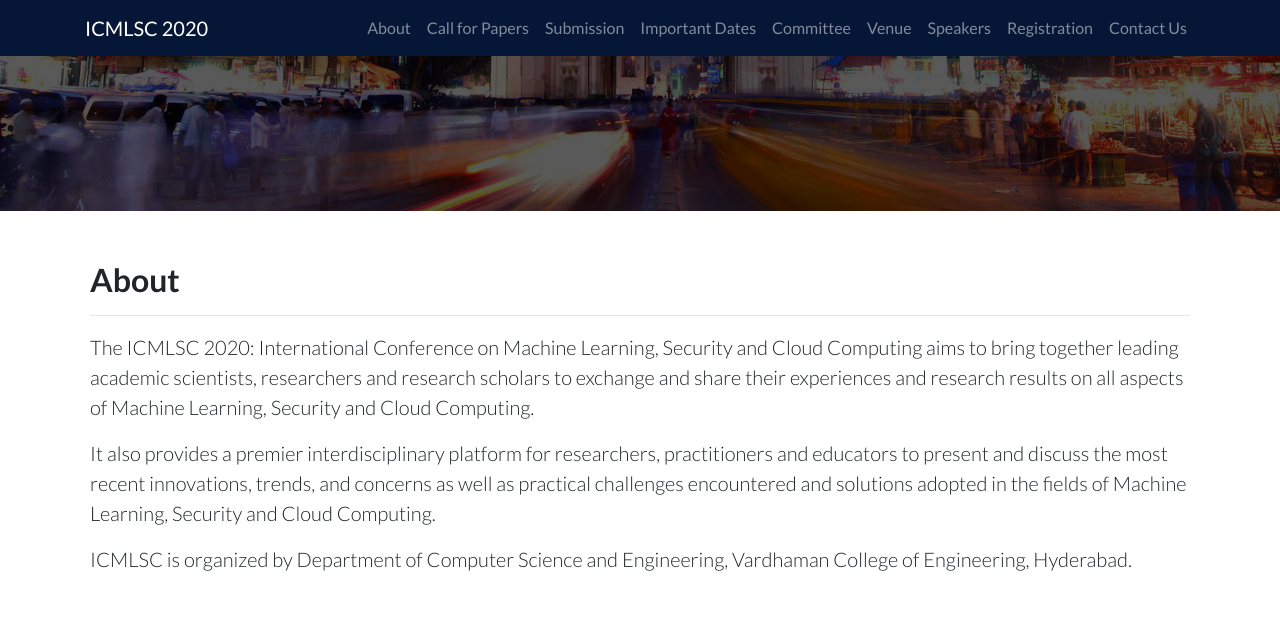
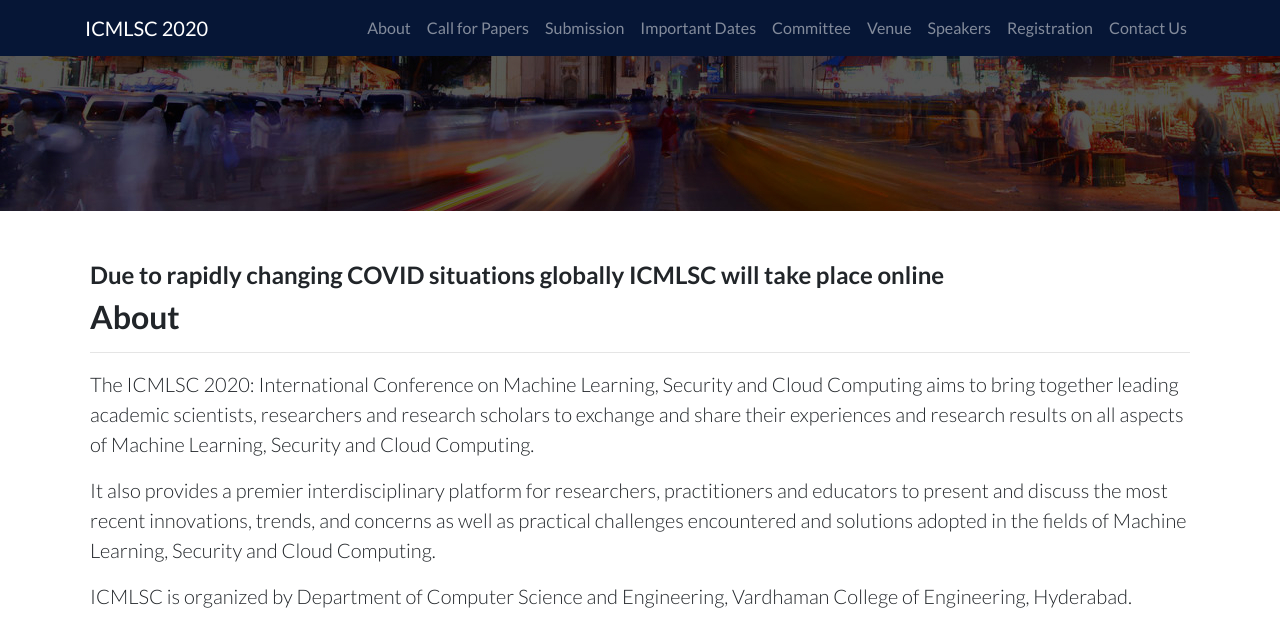
Before and after one commit to ieeevardhaman/icmlsc-website, a Jekyll site: the page built from pages/about.md, in a window 1280 px wide and 900 px high, scrolled down 445 px, cut to the strip 0-636 px from the top of the window. Built offline with Jekyll 4.4.1, drawn with Linux system fonts in a browser that asks for light colours; our own code applies the rules of GitHub Pages for plain Markdown files.

Commit message:
Update about.md

```diff
--- a/pages/about.md
+++ b/pages/about.md
@@ -2,6 +2,8 @@
 layout: default
 permalink: /
 ---
+#### Due to rapidly changing COVID situations globally ICMLSC will take place online
+
 ## About
 ---
 The ICMLSC 2020: International Conference on Machine Learning, Security and Cloud Computing aims to bring together leading academic scientists, researchers and research scholars to exchange and share their experiences and research results on all aspects of Machine Learning, Security and Cloud Computing.
```
